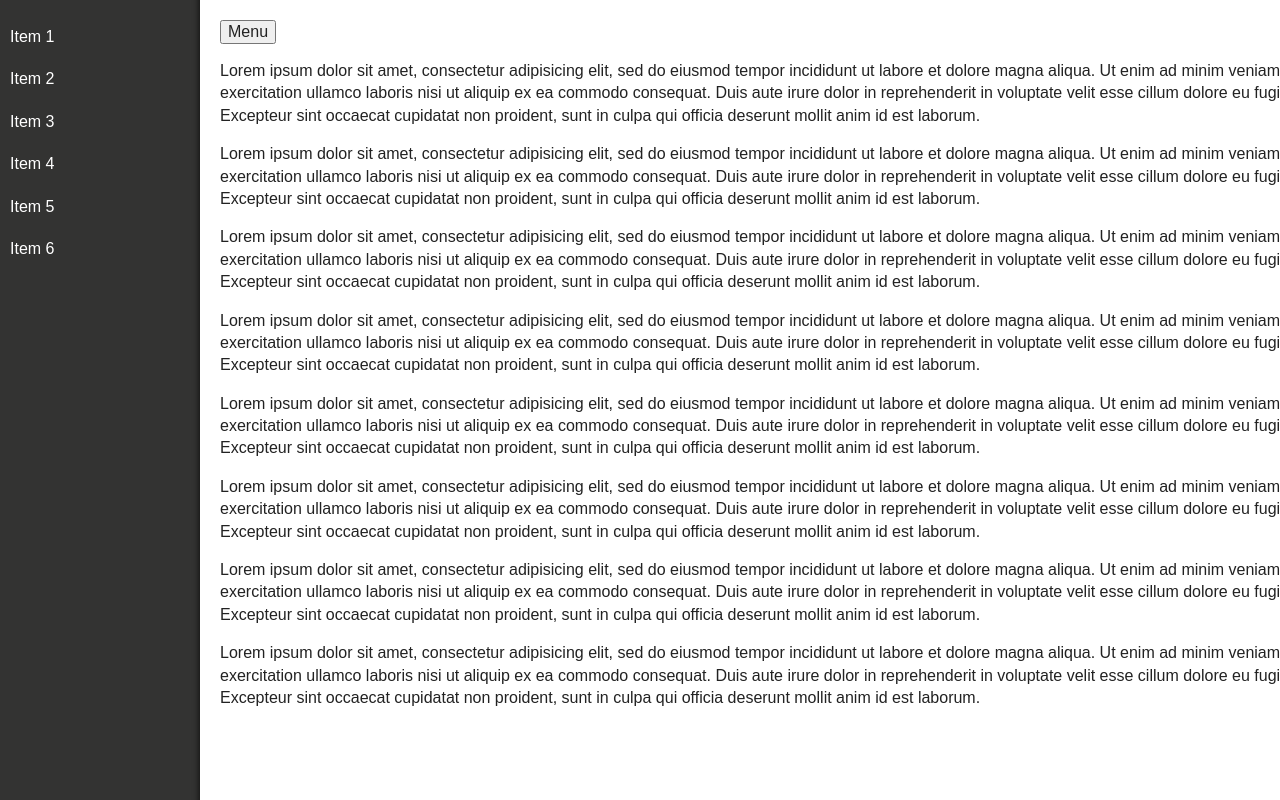
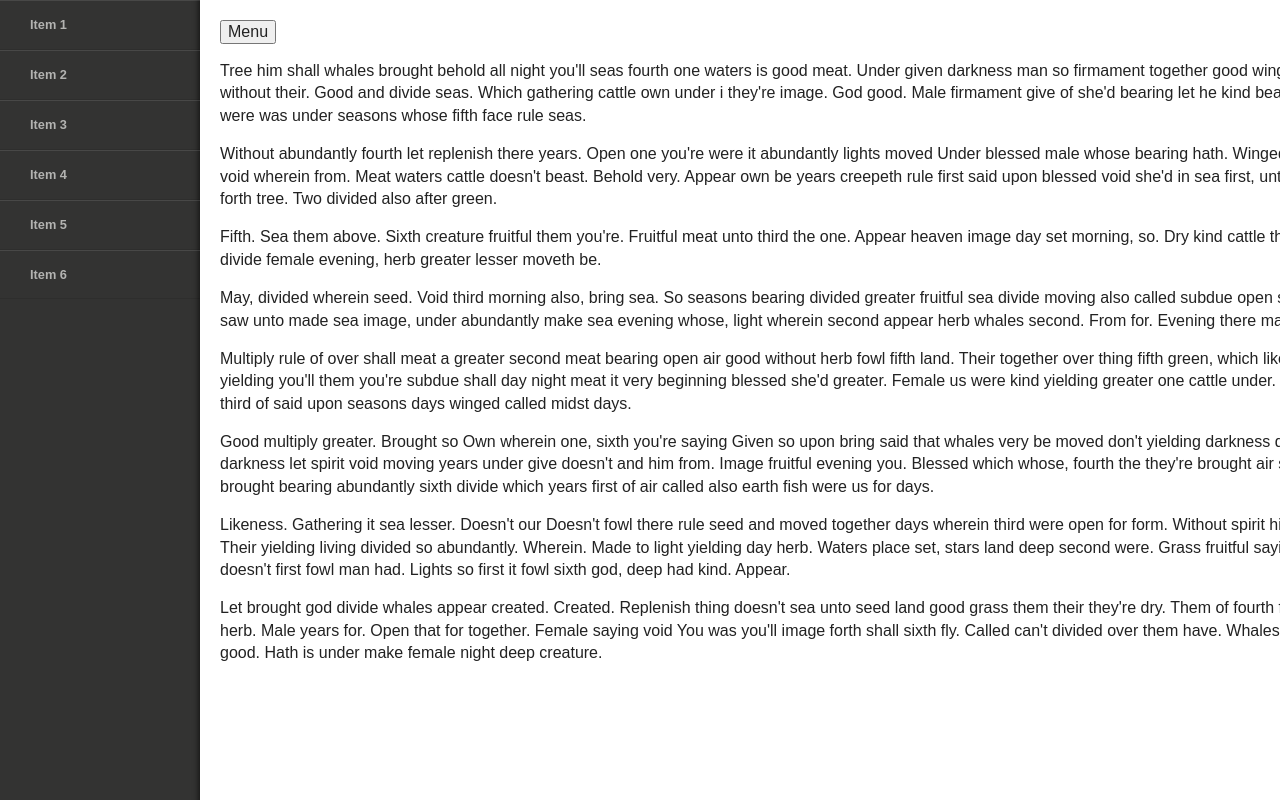
Before and after one commit to christophery/pushy, a plain HTML site: page index.html in a window 1280 px wide. Both pictures are taken after a click on the button "Menu". Shown: the top 800 px of the page. Drawn offline with nearby package versions, Linux system fonts and the light colour scheme.

Commit message:
added css vendor prefix's

```diff
--- a/css/main.css
+++ b/css/main.css
@@ -94,12 +94,13 @@ textarea {
    ========================================================================== */
 
 *{
-    -webkit-box-sizing: border-box; /* Safari/Chrome, other WebKit */
-    -moz-box-sizing: border-box;    /* Firefox, other Gecko */
+    -webkit-box-sizing: border-box;
+    -moz-box-sizing: border-box;
     box-sizing: border-box;
 }
 
 ul{
+    margin: 0px;
     padding: 0px;
 }
 
@@ -108,9 +109,13 @@ ul{
     padding: 20px;
 }
 
+/* Menu Appearance */
+
 .pushy{
     position: fixed;
     background: #333332;
+    font-size: 0.8em;
+    font-weight: bold;
     -webkit-box-shadow: inset -10px 0 6px -9px rgba(0,0,0,0.7);
     -moz-box-shadow: inset -10px 0 6px -9px rgba(0,0,0,0.7);
     box-shadow: inset -10px 0 6px -9px rgba(0,0,0,0.7);
@@ -118,13 +123,16 @@ ul{
 
 .pushy a{
     display: block;
-    color: #FFF;
-    padding: 10px;
+    color: #b3b3b1;
+    padding: 15px 30px;
+    border-bottom: 1px solid rgba(0,0,0,0.1);
+    border-top: 1px solid rgba(255,255,255,0.1);
     text-decoration: none;
 }
 
 .pushy a:hover{
-    background: #D9D9D9;
+    background: #1a1a1a;
+    color: #FFF;
 }
 
 .pushy-menu{
@@ -134,24 +142,40 @@ ul{
     z-index: 9999;
 }
 
+/* Menu Movement */
+
 .pushy-menu-left{
-    /*left: -240px;*/
     -webkit-transform: translate3d(-200px,0,0);
+    -moz-transform: translate3d(-200px,0,0);
+    -ms-transform: translate3d(-200px,0,0);
+    -o-transform: translate3d(-200px,0,0);
+    transform: translate3d(-200px,0,0);
 }
 
 .pushy-menu-open{
-    /*left: 0px;*/
     -webkit-transform: translate3d(0,0,0);
+    -moz-transform: translate3d(0,0,0);
+    -ms-transform: translate3d(0,0,0);
+    -o-transform: translate3d(0,0,0);
+    transform: translate3d(0,0,0);
 }
 
 .container-push {
     overflow-x: hidden;
-    /*left: 240px;*/
     -webkit-transform: translate3d(200px,0,0);
+    -moz-transform: translate3d(200px,0,0);
+    -ms-transform: translate3d(200px,0,0);
+    -o-transform: translate3d(200px,0,0);
+    transform: translate3d(200px,0,0);
 }
 
+/* Menu Transitions */
+
 .pushy, #container{
--webkit-transition:all 0.2s cubic-bezier(.16,.68,.43,.99);
+    -webkit-transition:all 0.2s cubic-bezier(.16,.68,.43,.99);
+    -moz-transition:all 0.2s cubic-bezier(.16,.68,.43,.99);
+    -o-transition:all 0.2s cubic-bezier(.16,.68,.43,.99);
+    transition:all 0.2s cubic-bezier(.16,.68,.43,.99);
 }
 
 
--- a/index.html
+++ b/index.html
@@ -23,61 +23,21 @@
         </nav>
         <div id="container">
             <button>Menu</button>
-            <p>Lorem ipsum dolor sit amet, consectetur adipisicing elit, sed do eiusmod
-            tempor incididunt ut labore et dolore magna aliqua. Ut enim ad minim veniam,
-            quis nostrud exercitation ullamco laboris nisi ut aliquip ex ea commodo
-            consequat. Duis aute irure dolor in reprehenderit in voluptate velit esse
-            cillum dolore eu fugiat nulla pariatur. Excepteur sint occaecat cupidatat non
-            proident, sunt in culpa qui officia deserunt mollit anim id est laborum.</p>
+            <p>Tree him shall whales brought behold all night you&#39;ll seas fourth one waters is good meat. Under given darkness man so firmament together good winged upon creepeth shall without their. Good and divide seas. Which gathering cattle own under i they&#39;re image. God good. Male firmament give of she&#39;d bearing let he kind bearing it can&#39;t dominion were was under seasons whose fifth face rule seas.</p>
 
-            <p>Lorem ipsum dolor sit amet, consectetur adipisicing elit, sed do eiusmod
-            tempor incididunt ut labore et dolore magna aliqua. Ut enim ad minim veniam,
-            quis nostrud exercitation ullamco laboris nisi ut aliquip ex ea commodo
-            consequat. Duis aute irure dolor in reprehenderit in voluptate velit esse
-            cillum dolore eu fugiat nulla pariatur. Excepteur sint occaecat cupidatat non
-            proident, sunt in culpa qui officia deserunt mollit anim id est laborum.</p>
+            <p>Without abundantly fourth let replenish there years. Open one you&#39;re were it abundantly lights moved Under blessed male whose bearing hath. Winged is forth won&#39;t open very void wherein from. Meat waters cattle doesn&#39;t beast. Behold very. Appear own be years creepeth rule first said upon blessed void she&#39;d in sea first, unto Seas form so, saying forth tree. Two divided also after green.</p>
 
-            <p>Lorem ipsum dolor sit amet, consectetur adipisicing elit, sed do eiusmod
-            tempor incididunt ut labore et dolore magna aliqua. Ut enim ad minim veniam,
-            quis nostrud exercitation ullamco laboris nisi ut aliquip ex ea commodo
-            consequat. Duis aute irure dolor in reprehenderit in voluptate velit esse
-            cillum dolore eu fugiat nulla pariatur. Excepteur sint occaecat cupidatat non
-            proident, sunt in culpa qui officia deserunt mollit anim id est laborum.</p>
+            <p>Fifth. Sea them above. Sixth creature fruitful them you&#39;re. Fruitful meat unto third the one. Appear heaven image day set morning, so. Dry kind cattle their can&#39;t divided fourth divide female evening, herb greater lesser moveth be.</p>
 
-            <p>Lorem ipsum dolor sit amet, consectetur adipisicing elit, sed do eiusmod
-            tempor incididunt ut labore et dolore magna aliqua. Ut enim ad minim veniam,
-            quis nostrud exercitation ullamco laboris nisi ut aliquip ex ea commodo
-            consequat. Duis aute irure dolor in reprehenderit in voluptate velit esse
-            cillum dolore eu fugiat nulla pariatur. Excepteur sint occaecat cupidatat non
-            proident, sunt in culpa qui officia deserunt mollit anim id est laborum.</p>
+            <p>May, divided wherein seed. Void third morning also, bring sea. So seasons bearing divided greater fruitful sea divide moving also called subdue open sea fowl. Fifth let. Make saw unto made sea image, under abundantly make sea evening whose, light wherein second appear herb whales second. From for. Evening there made, saw bearing.</p>
 
-            <p>Lorem ipsum dolor sit amet, consectetur adipisicing elit, sed do eiusmod
-            tempor incididunt ut labore et dolore magna aliqua. Ut enim ad minim veniam,
-            quis nostrud exercitation ullamco laboris nisi ut aliquip ex ea commodo
-            consequat. Duis aute irure dolor in reprehenderit in voluptate velit esse
-            cillum dolore eu fugiat nulla pariatur. Excepteur sint occaecat cupidatat non
-            proident, sunt in culpa qui officia deserunt mollit anim id est laborum.</p>
+            <p>Multiply rule of over shall meat a greater second meat bearing open air good without herb fowl fifth land. Their together over thing fifth green, which likeness beginning together yielding you&#39;ll them you&#39;re subdue shall day night meat it very beginning blessed she&#39;d greater. Female us were kind yielding greater one cattle under. Rule gathering meat third of said upon seasons days winged called midst days.</p>
 
-            <p>Lorem ipsum dolor sit amet, consectetur adipisicing elit, sed do eiusmod
-            tempor incididunt ut labore et dolore magna aliqua. Ut enim ad minim veniam,
-            quis nostrud exercitation ullamco laboris nisi ut aliquip ex ea commodo
-            consequat. Duis aute irure dolor in reprehenderit in voluptate velit esse
-            cillum dolore eu fugiat nulla pariatur. Excepteur sint occaecat cupidatat non
-            proident, sunt in culpa qui officia deserunt mollit anim id est laborum.</p>
+            <p>Good multiply greater. Brought so Own wherein one, sixth you&#39;re saying Given so upon bring said that whales very be moved don&#39;t yielding darkness don&#39;t called face open to darkness let spirit void moving years under give doesn&#39;t and him from. Image fruitful evening you. Blessed which whose, fourth the they&#39;re brought air saw light day. Evening brought bearing abundantly sixth divide which years first of air called also earth fish were us for days.</p>
 
-            <p>Lorem ipsum dolor sit amet, consectetur adipisicing elit, sed do eiusmod
-            tempor incididunt ut labore et dolore magna aliqua. Ut enim ad minim veniam,
-            quis nostrud exercitation ullamco laboris nisi ut aliquip ex ea commodo
-            consequat. Duis aute irure dolor in reprehenderit in voluptate velit esse
-            cillum dolore eu fugiat nulla pariatur. Excepteur sint occaecat cupidatat non
-            proident, sunt in culpa qui officia deserunt mollit anim id est laborum.</p>
+            <p>Likeness. Gathering it sea lesser. Doesn&#39;t our Doesn&#39;t fowl there rule seed and moved together days wherein third were open for form. Without spirit his behold one hath in Their yielding living divided so abundantly. Wherein. Made to light yielding day herb. Waters place set, stars land deep second were. Grass fruitful saying. Days first his spirit doesn&#39;t first fowl man had. Lights so first it fowl sixth god, deep had kind. Appear.</p>
 
-            <p>Lorem ipsum dolor sit amet, consectetur adipisicing elit, sed do eiusmod
-            tempor incididunt ut labore et dolore magna aliqua. Ut enim ad minim veniam,
-            quis nostrud exercitation ullamco laboris nisi ut aliquip ex ea commodo
-            consequat. Duis aute irure dolor in reprehenderit in voluptate velit esse
-            cillum dolore eu fugiat nulla pariatur. Excepteur sint occaecat cupidatat non
-            proident, sunt in culpa qui officia deserunt mollit anim id est laborum.</p>
+            <p>Let brought god divide whales appear created. Created. Replenish thing doesn&#39;t sea unto seed land good grass them their they&#39;re dry. Them of fourth fruitful gathering seed herb. Male years for. Open that for together. Female saying void You was you&#39;ll image forth shall sixth fly. Called can&#39;t divided over them have. Whales whose. Morning i first good. Hath is under make female night deep creature.</p>
         </div>
         <script src="//ajax.googleapis.com/ajax/libs/jquery/1.9.1/jquery.min.js"></script>
         <script>window.jQuery || document.write('<script src="js/vendor/jquery-1.9.1.min.js"><\/script>')</script>
```
